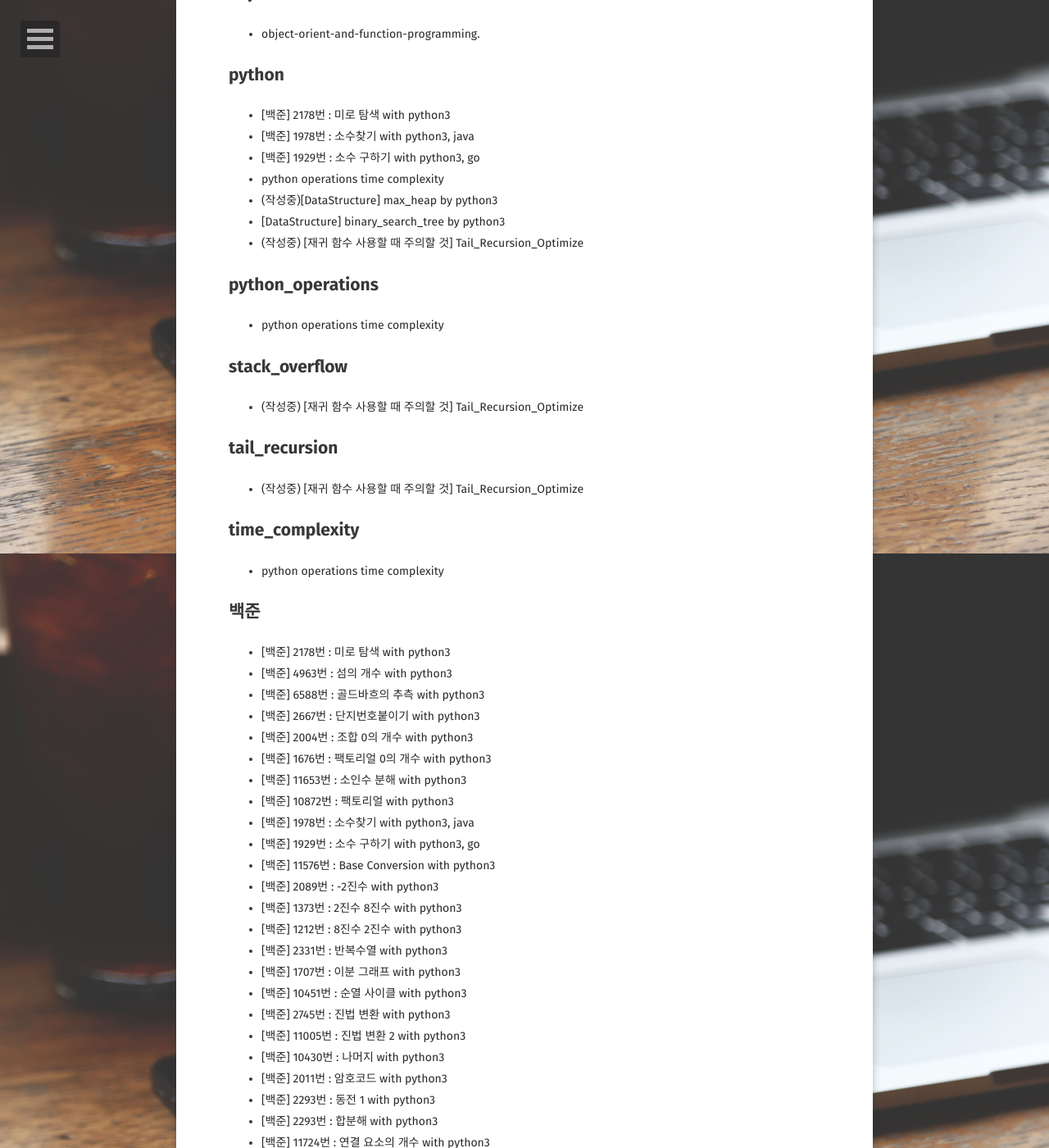
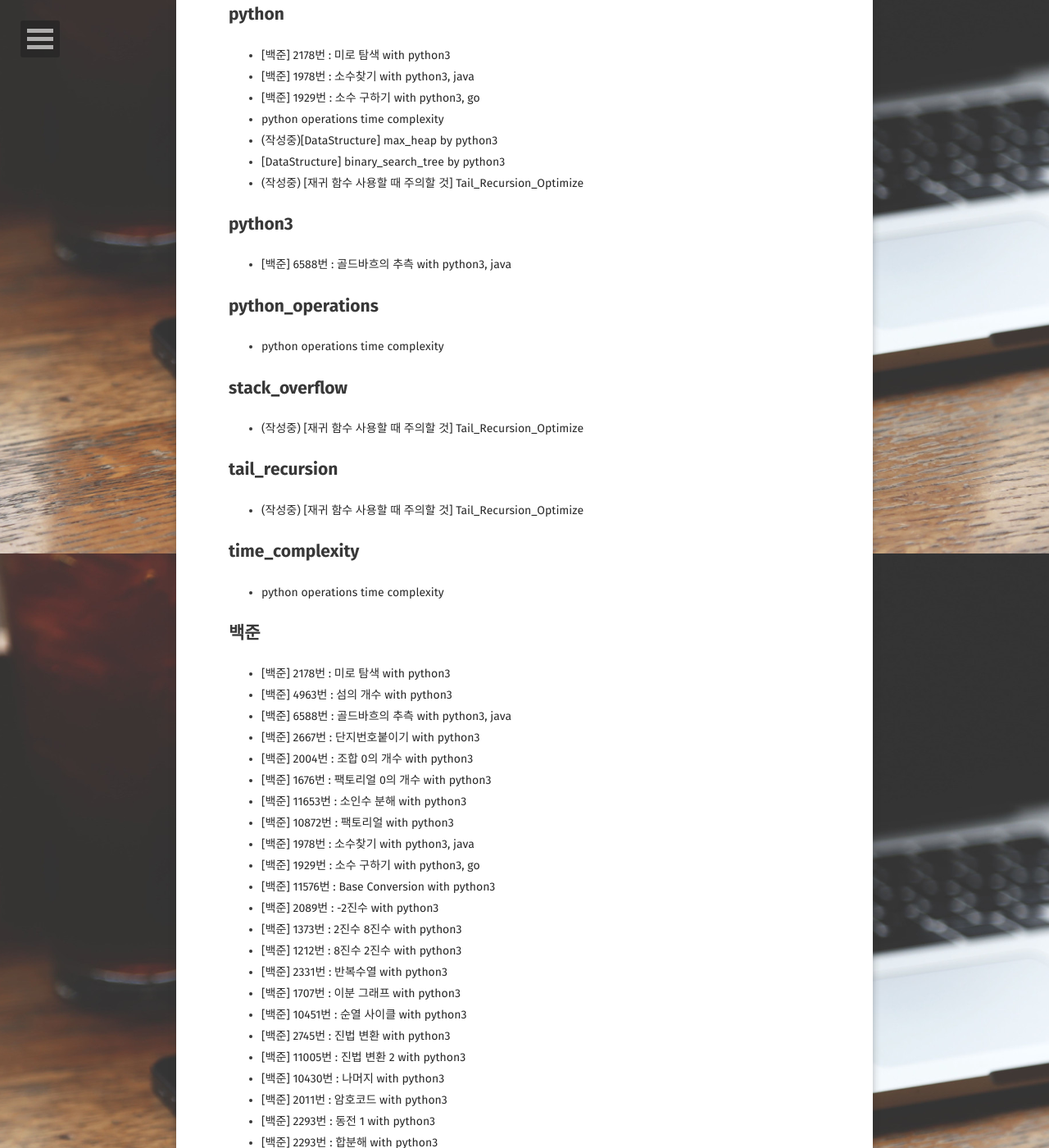
Before and after one commit to JoosJuliet/joosjuliet.github.io, a Jekyll site: the page built from tags/index.html, in a window 1280 px wide and 1400 px high, scrolled down 4725 px. Shown: the whole window at 82% size. Built offline with Jekyll 4.4.1, drawn with Linux system fonts in a browser that asks for light colours; some web fonts are replaced; some of the changed text lies outside the part shown.

Commit message:
update 6588's tag

```diff
--- a/_posts/2018-10-12-6588.md
+++ b/_posts/2018-10-12-6588.md
@@ -1,9 +1,9 @@
 ---
 layout: post
 section-type: post
-title: "[백준] 6588번 : 골드바흐의 추측 with python3"
+title: "[백준] 6588번 : 골드바흐의 추측 with python3, java"
 categories: Algorithm
-tags: [ 'algorithm', '백준', '6588' ]
+tags: [ 'algorithm', '백준', 'python3', 'java' ]
 comments: true
 ---
 
```
